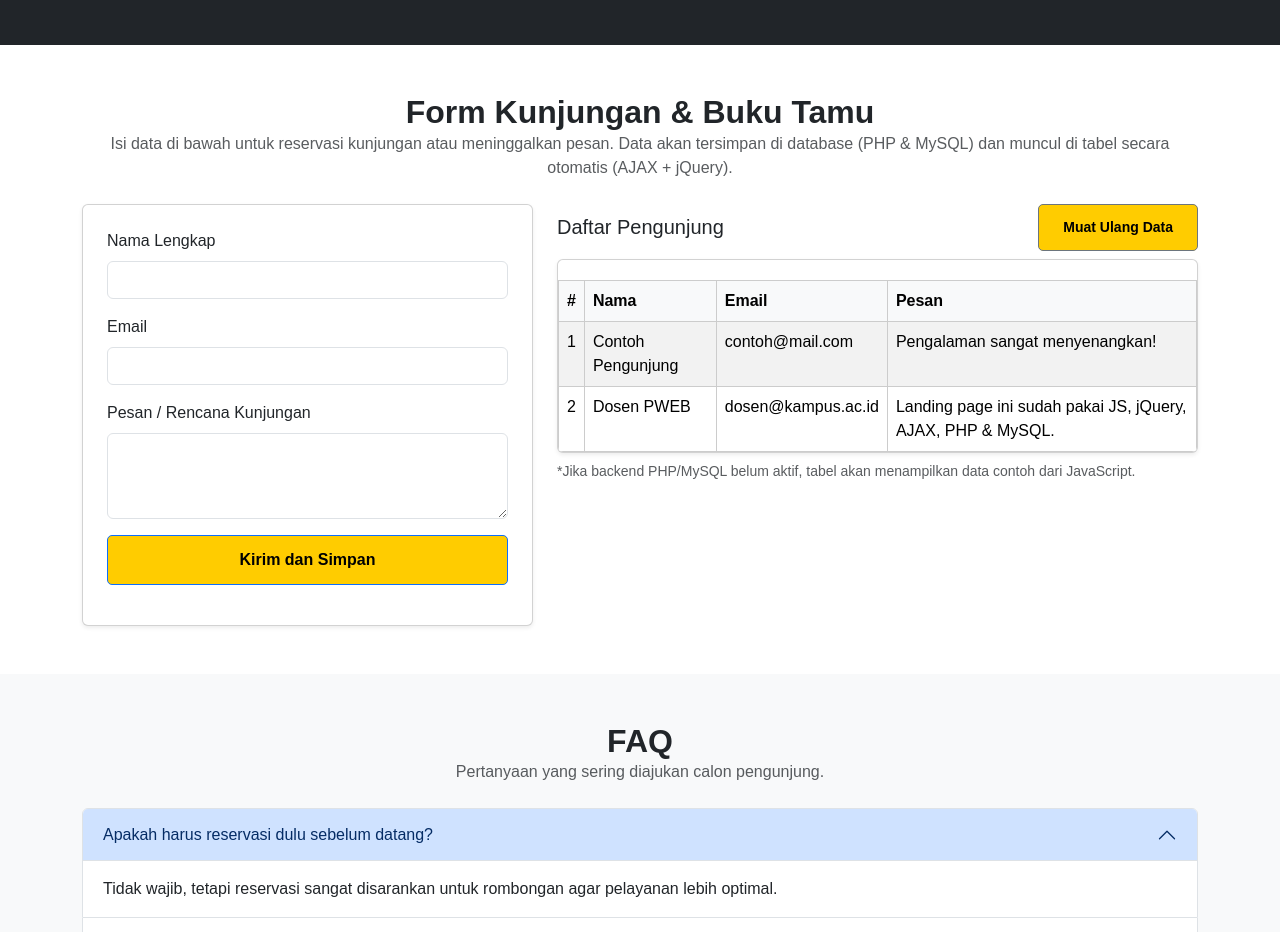
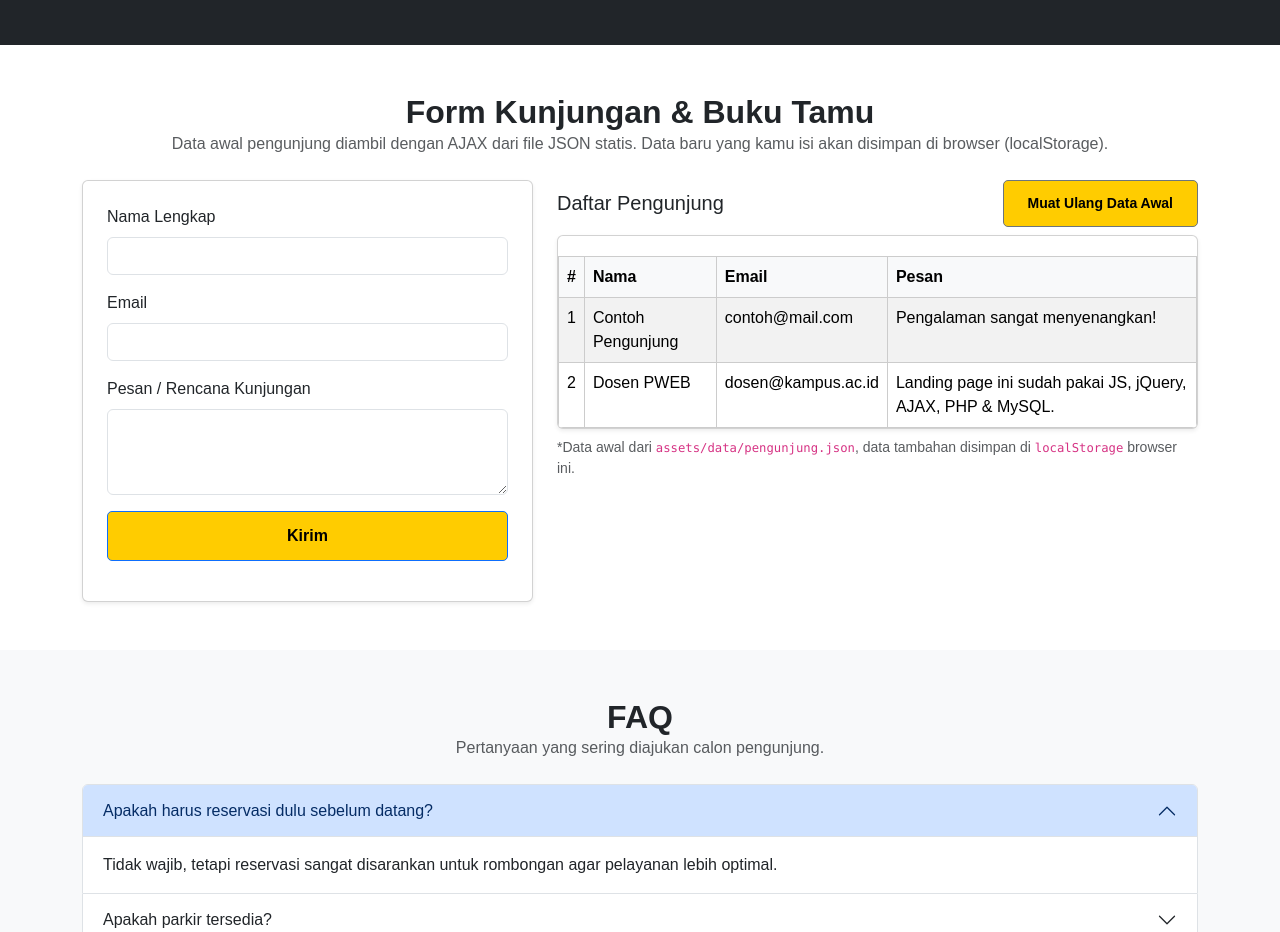
Before and after one commit to Rafaelwiratama/LandingPage, a plain HTML site: page index.html in a window 1280 px wide. Shown: the part 1923-2855 px from the top of the page. Drawn offline with nearby package versions, Linux system fonts and the light colour scheme; files that its build step writes are made by us from their sources; no server answers.

Commit message:
Refactor visitor form and gallery section

```diff
--- a/index.html
+++ b/index.html
@@ -4,16 +4,13 @@
   <meta charset="UTF-8" />
   <meta name="viewport" content="width=device-width, initial-scale=1" />
   <title>Museum Bank Indonesia Surabaya - Landing Page</title>
-
   <link
     href="https://cdn.jsdelivr.net/npm/bootstrap@5.3.3/dist/css/bootstrap.min.css"
     rel="stylesheet"
   />
-
   <link rel="stylesheet" href="assets/css/style.css" />
 </head>
 <body>
-
   <nav class="navbar navbar-expand-lg navbar-light bg-white shadow-sm fixed-top">
     <div class="container">
       <a class="navbar-brand fw-bold" href="#hero">MBI Surabaya</a>
@@ -189,7 +186,6 @@
     </div>
   </section>
 
-  <!-- GALLERY (bonus: mendekati konsep “company profile / CMS content”) -->
   <section id="gallery" class="py-5 bg-light">
     <div class="container">
       <div class="text-center mb-4">
@@ -239,13 +235,12 @@
       <div class="text-center mb-4">
         <h2 class="fw-bold">Form Kunjungan & Buku Tamu</h2>
         <p class="text-muted">
-          Isi data di bawah untuk reservasi kunjungan atau meninggalkan pesan.
-          Data akan tersimpan di database (PHP & MySQL) dan muncul di tabel secara otomatis (AJAX + jQuery).
+          Data awal pengunjung diambil dengan AJAX dari file JSON statis.
+          Data baru yang kamu isi akan disimpan di browser (localStorage).
         </p>
       </div>
 
       <div class="row g-4">
-
         <div class="col-lg-5">
           <form id="visitor-form" class="card shadow-sm p-4">
             <div class="mb-3">
@@ -267,7 +262,7 @@
             </div>
             <div class="d-grid">
               <button type="submit" class="btn btn-primary">
-                Kirim dan Simpan
+                Kirim
               </button>
             </div>
             <div id="form-alert" class="mt-3 small"></div>
@@ -278,7 +273,7 @@
           <div class="d-flex justify-content-between align-items-center mb-2">
             <h5 class="mb-0">Daftar Pengunjung</h5>
             <button id="reload-btn" class="btn btn-outline-secondary btn-sm">
-              Muat Ulang Data
+              Muat Ulang Data Awal
             </button>
           </div>
           <div class="table-responsive card shadow-sm">
@@ -291,13 +286,12 @@
                   <th>Pesan</th>
                 </tr>
               </thead>
-              <tbody id="visitor-table-body">
-
-              </tbody>
+              <tbody id="visitor-table-body"></tbody>
             </table>
           </div>
           <p class="text-muted small mt-2 mb-0">
-            *Jika backend PHP/MySQL belum aktif, tabel akan menampilkan data contoh dari JavaScript.
+            *Data awal dari <code>assets/data/pengunjung.json</code>,
+            data tambahan disimpan di <code>localStorage</code> browser ini.
           </p>
         </div>
       </div>
```
